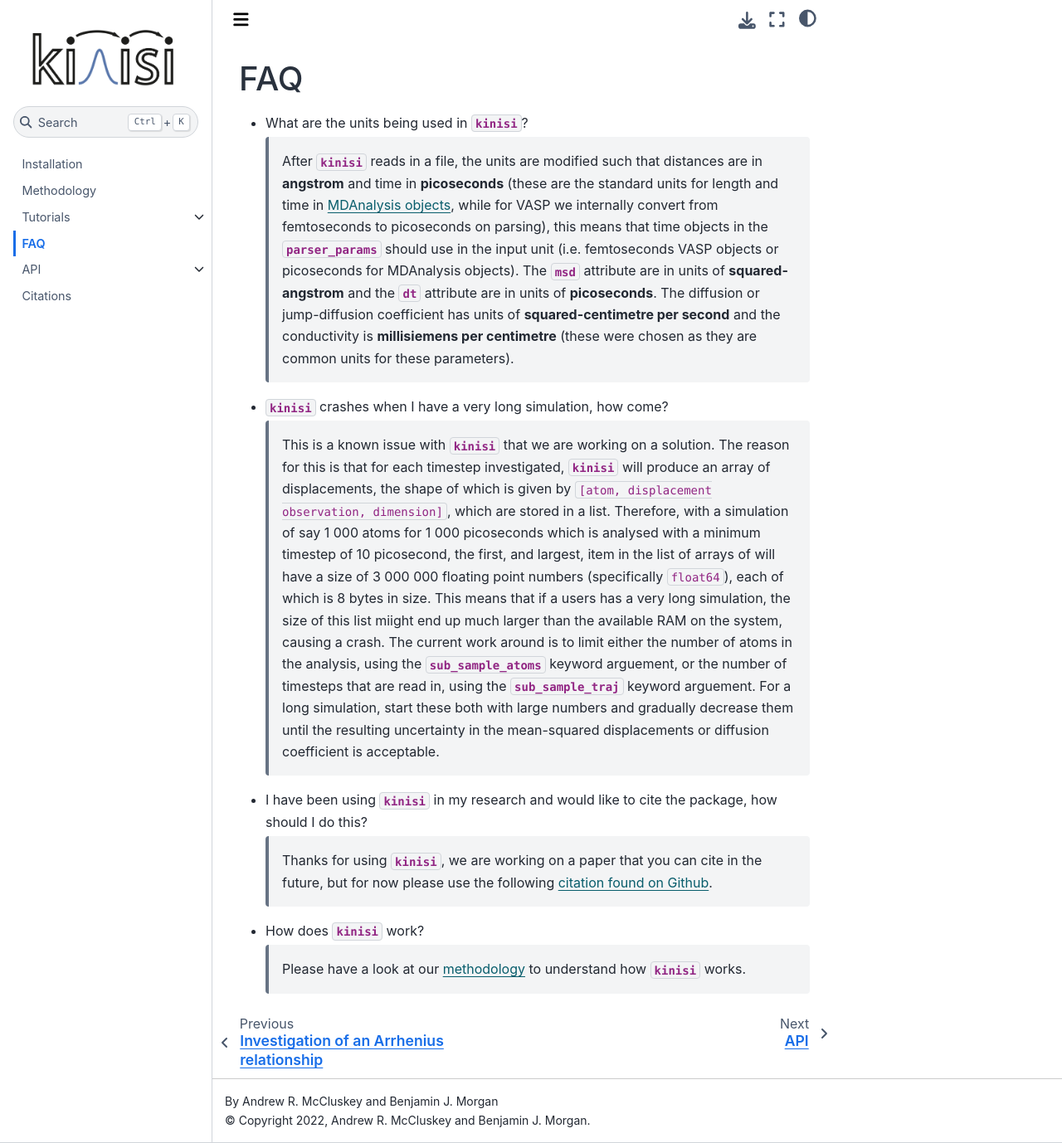
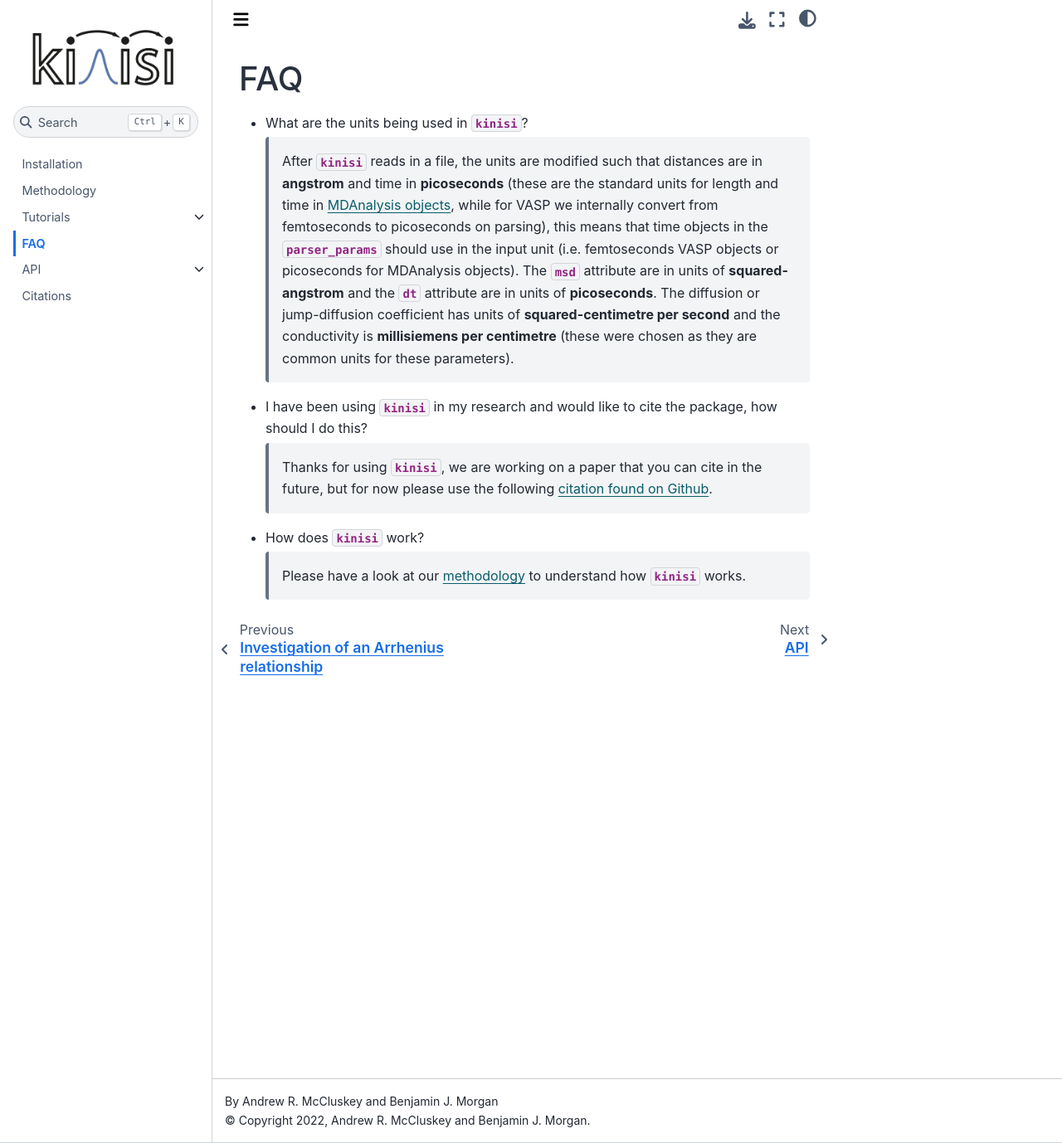
Before and after one commit to bjmorgan/kinisi, a Sphinx documentation site: the page built from docs/source/faq.rst, in a window 1280 px wide and 1378 px high. Shown: the whole window at 83% size. Built offline with Sphinx 7.4.7 and the Sphinx Book theme 1.1.4, drawn with Linux system fonts in a browser that asks for light colours; formulas are drawn with MathJax 3.

Commit message:
Add relevant documentation

```diff
--- a/docs/source/faq.rst
+++ b/docs/source/faq.rst
@@ -10,15 +10,6 @@
     The :py:attr:`msd` attribute are in units of **squared-angstrom** and the :py:attr:`dt` attribute are in units of **picoseconds**.
     The diffusion or jump-diffusion coefficient has units of **squared-centimetre per second** and the conductivity is
     **millisiemens per centimetre** (these were chosen as they are common units for these parameters).
-
-- :py:mod:`kinisi` crashes when I have a very long simulation, how come?
-
-    This is a known issue with :py:mod:`kinisi` that we are working on a solution.
-    The reason for this is that for each timestep investigated, :py:mod:`kinisi` will produce an array of displacements, the shape of which is given by :code:`[atom, displacement observation, dimension]`, which are stored in a list.
-    Therefore, with a simulation of say 1 000 atoms for 1 000 picoseconds which is analysed with a minimum timestep of 10 picosecond, the first, and largest, item in the list of arrays of will have a size of 3 000 000 floating point numbers (specifically :code:`float64`), each of which is 8 bytes in size.
-    This means that if a users has a very long simulation, the size of this list miight end up much larger than the available RAM on the system, causing a crash.
-    The current work around is to limit either the number of atoms in the analysis, using the :py:attr:`sub_sample_atoms` keyword arguement, or the number of timesteps that are read in, using the :py:attr:`sub_sample_traj` keyword arguement.
-    For a long simulation, start these both with large numbers and gradually decrease them until the resulting uncertainty in the mean-squared displacements or diffusion coefficient is acceptable.
 
 - I have been using :py:mod:`kinisi` in my research and would like to cite the package, how should I do this?
 
```
Also changed, not shown: docs/source/memory_limit.rst (added, +28 -0 lines), 1 other file.
